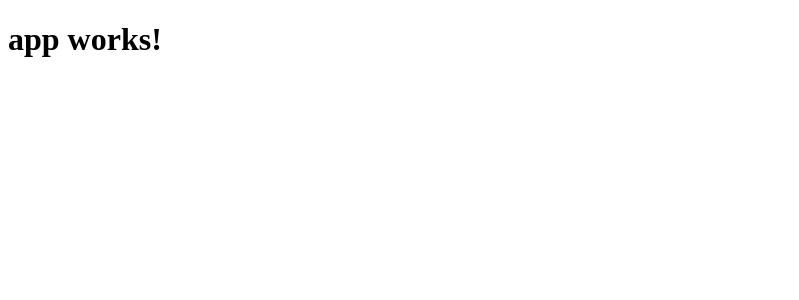
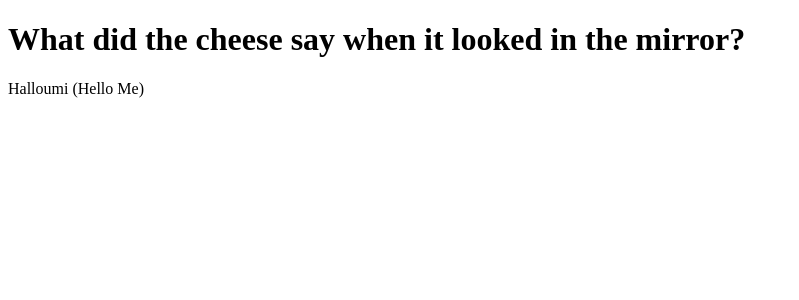
Before and after one commit to JuliaUtrobina/angular-from-theory-to-practice, an Angular app: page / in a window 1280 px wide. Shown: the top 300 px of the page, without its empty margins (0-799 px from the left). Built offline with nearby package versions, Linux system fonts and the light colour scheme.

Commit message:
Removed default app component. Added joke component

```diff
--- a/src/app/app.component.html
+++ /dev/null
@@ -1,3 +0,0 @@
-<h1>
-  {{title}}
-</h1>
--- a/src/app/app.component.ts
+++ /dev/null
@@ -1,10 +0,0 @@
-import { Component } from '@angular/core';
-
-@Component({
-  selector: 'app-root',
-  templateUrl: './app.component.html',
-  styleUrls: ['./app.component.css']
-})
-export class AppComponent {
-  title = 'app works!';
-}
--- a/src/app/app.module.ts
+++ b/src/app/app.module.ts
@@ -3,11 +3,11 @@ import { NgModule } from '@angular/core';
 import { FormsModule } from '@angular/forms';
 import { HttpModule } from '@angular/http';
 
-import { AppComponent } from './app.component';
+import { JokeComponent } from './joke.component';
 
 @NgModule({
   declarations: [
-    AppComponent
+    JokeComponent
   ],
   imports: [
     BrowserModule,
@@ -15,6 +15,6 @@ import { AppComponent } from './app.component';
     HttpModule
   ],
   providers: [],
-  bootstrap: [AppComponent]
+  bootstrap: [JokeComponent]
 })
 export class AppModule { }
--- /dev/null
+++ b/src/app/joke.component.ts
@@ -0,0 +1,18 @@
+import {Component} from '@angular/core';
+
+@Component({
+  selector: 'joke',
+  template: `
+    <h1>{{setup}}</h1>
+    <p>{{punchline}}</p>
+  `,
+})
+export class JokeComponent {
+  setup: string;
+  punchline: string;
+
+  constructor() {
+    this.setup = 'What did the cheese say when it looked in the mirror?';
+    this.punchline = 'Halloumi (Hello Me)';
+  }
+}
--- a/src/index.html
+++ b/src/index.html
@@ -9,6 +9,6 @@
   <link rel="icon" type="image/x-icon" href="favicon.ico">
 </head>
 <body>
-  <app-root>Loading...</app-root>
+  <joke>Loading...</joke>
 </body>
 </html>
```
Also changed, not shown: src/app/app.component.css (deleted), 1 other file (tests, documents, lock files or other folders).
